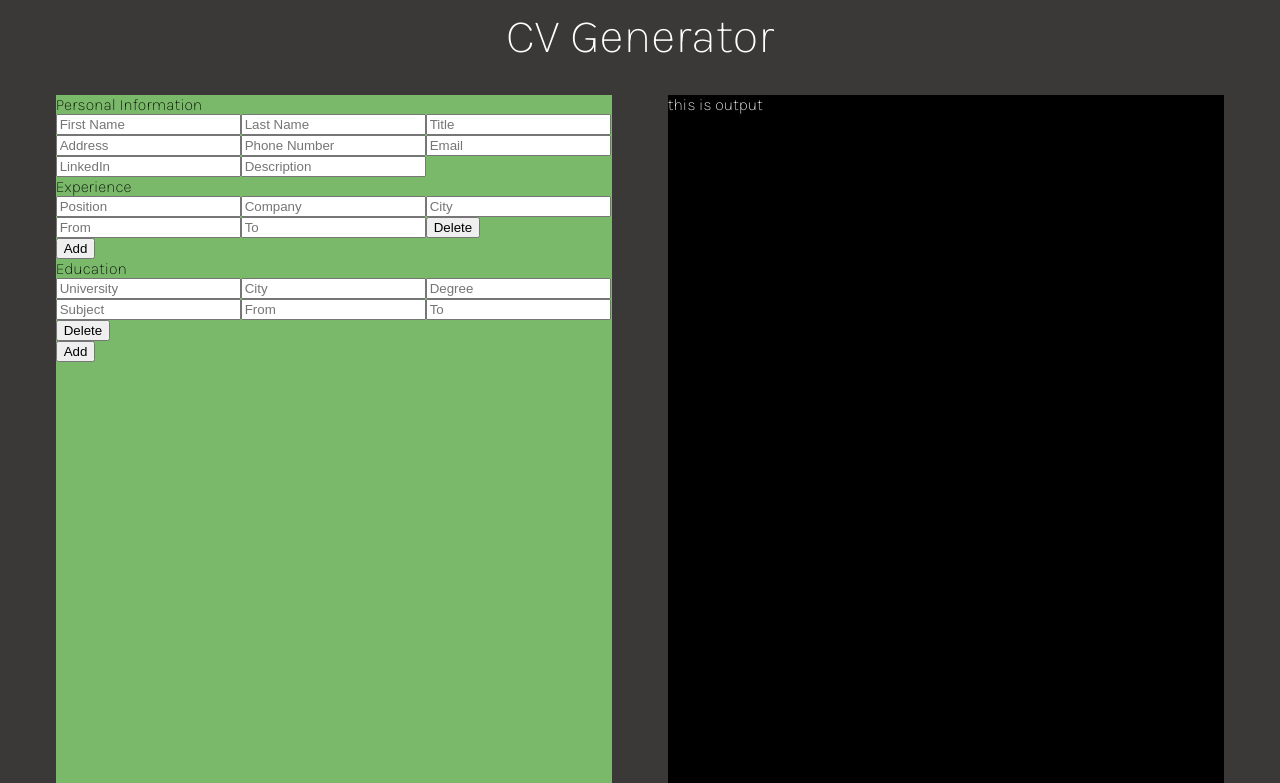
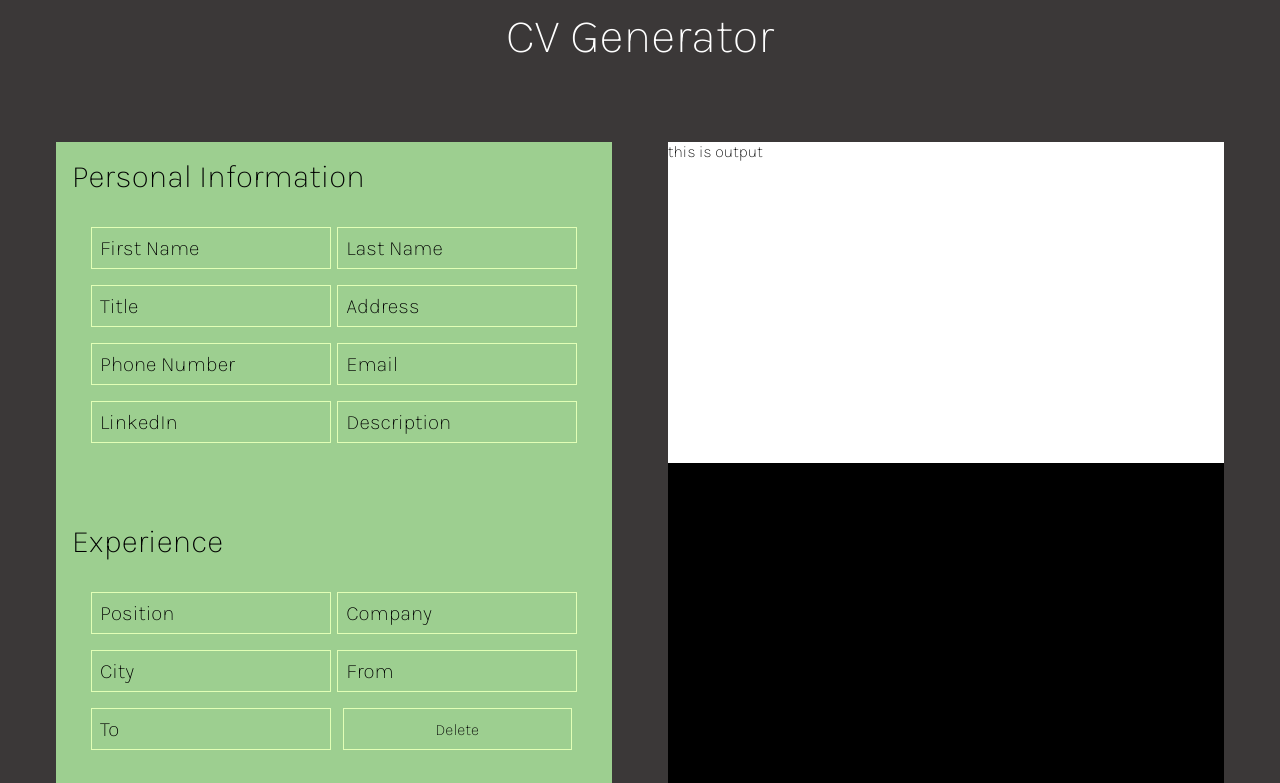
Before and after one commit to lrwthns/cv-project, a React (Create React App) app: page / in a window 1280 px wide. Shown: the top 783 px of the page. Built offline with nearby package versions, Linux system fonts and the light colour scheme.

Commit message:
Modify stylesheet

```diff
--- a/src/App.js
+++ b/src/App.js
@@ -31,7 +31,6 @@ class App extends Component {
         university: '',
         city: '',
         degree: '',
-        subject: '',
         from: '',
         to: '',
       },
--- a/src/components/Education.js
+++ b/src/components/Education.js
@@ -12,20 +12,19 @@ class Education extends Component {
         <input type='text' name='university' placeholder='University' onChange={(e) => handleInput(e, 'education')}></input>
         <input type='text' name='city' placeholder='City' onChange={(e) => handleInput(e, 'education')}></input>
         <input type='text' name='degree' placeholder='Degree' onChange={(e) => handleInput(e, 'education')}></input>
-        <input type='text' name='subject' placeholder='Subject' onChange={(e) => handleInput(e, 'education')}></input>
         <input type='text' name='from' placeholder='From' onChange={(e) => handleInput(e, 'education')}></input>
         <input type='text' name='to' placeholder='To' onChange={(e) => handleInput(e, 'education')}></input>
-        <button>Delete</button>
+        <button className='delete'>Delete</button>
       </form>
     )
   }
 
   render() {
     return (
-      <div>
+      <div className='Education'>
         <div>Education</div>
         <this.createEducationForm/>
-        <button>Add</button>
+        <button className='add'>Add</button>
       </div>
     )
   }
--- a/src/components/Experience.js
+++ b/src/components/Experience.js
@@ -14,7 +14,7 @@ class Experience extends Component {
         <input type='text' name='city' placeholder='City' onChange={(e) => handleInput(e, 'experience')}></input>
         <input type='text' name='from' placeholder='From' onChange={(e) => handleInput(e, 'experience')}></input>
         <input type='text' name='to' placeholder='To' onChange={(e) => handleInput(e, 'experience')}></input>
-        <button>Delete</button>
+        <button className='delete'>Delete</button>
       </form>
     )
   }
@@ -26,12 +26,12 @@ class Experience extends Component {
 
   render() {
     return (
-    <div className='experience-container'>
+    <div className='Experience'>
       <div>Experience</div>
       <div className='experience-form-container'>
         <this.createExperienceForm/>
       </div>
-      <button onClick={this.attachForm}>
+      <button className='add' onClick={this.attachForm}>
         Add
       </button>
     </div>
--- a/src/components/PersonalInfo.js
+++ b/src/components/PersonalInfo.js
@@ -8,7 +8,7 @@ class PersonalInfo extends Component {
   render() {
     const { handleInput } = this.props;
     return (
-      <div>
+      <div className='Personal'>
         <div>
         Personal Information
         </div>
--- a/src/components/Preview.js
+++ b/src/components/Preview.js
@@ -8,7 +8,7 @@ class Preview extends Component {
   render() {
     const { personal, experience, education } = this.props;
     return (
-    <div>
+    <div className='Preview'>
       this is output
       <div>{personal.firstName}</div>
       <div>{personal.lastName}</div>
@@ -29,7 +29,6 @@ class Preview extends Component {
         <div>{education.university}</div>
         <div>{education.city}</div>
         <div>{education.degree}</div>
-        <div>{education.subject}</div>
         <div>{education.from}</div>
         <div>{education.to}</div>
       </div>
--- a/src/styles/index.css
+++ b/src/styles/index.css
@@ -4,12 +4,12 @@
 }
 
 html, body, #root {
-  height: 100%;
+  min-height: 100%;
   margin: 0px;
 }
 
 .App {
-  height: 100%;
+  min-height: 100%;
   background: rgb(59, 56, 56);
   display: grid;
   grid-template-columns: 1fr 10fr 1fr 10fr 1fr;
@@ -31,7 +31,22 @@ html, body, #root {
 .input-container {
   grid-column: 2/3;
   grid-row: 3/4;
-  background: rgb(122, 185, 106);
+  background: rgb(157, 207, 144);
+  display: grid;
+  grid-template-rows: auto auto auto;
+}
+
+.Personal, .Experience, .Education {
+  font-size: 2rem;
+  padding: 1rem;
+  margin-bottom: 1rem;
+}
+
+form {
+  display: grid;
+  grid-template-columns: 1fr 1fr;
+  margin-top: 1rem;
+  padding: 1rem;
 }
 
 .output-container {
@@ -40,3 +55,53 @@ html, body, #root {
   grid-row: 3/4;
   color: white;
 }
+
+.Preview {
+  background: white;
+  width: 100%;
+  height: 30%;
+  color: black;
+  top: 0;
+  position: sticky;
+}
+input {
+  font-size: 1.3rem;
+  width: 90%;
+  margin-bottom: 1rem;
+  justify-self: center;
+  font-family: 'Karla', sans-serif;
+  background: transparent;
+  border: 1px solid rgb(226, 255, 182);
+  padding: 0.5rem;
+}
+
+input:focus {
+  outline: none;
+  background: rgb(135, 238, 135);
+}
+
+button {
+  height: 2.6rem;
+  justify-self: center;
+  font-family: 'Karla', sans-serif;
+  border: 1px solid rgb(226, 255, 182);
+  font-size: 1rem;
+  background: transparent;
+}
+
+button:hover {
+  background: rgb(135, 238, 135);
+  border: none;
+}
+.add {
+  margin-left: 1.6rem;
+  width: 93%;
+}
+
+.delete {
+  width: 93%;
+}
+
+::placeholder {
+  color: black;
+}
```
